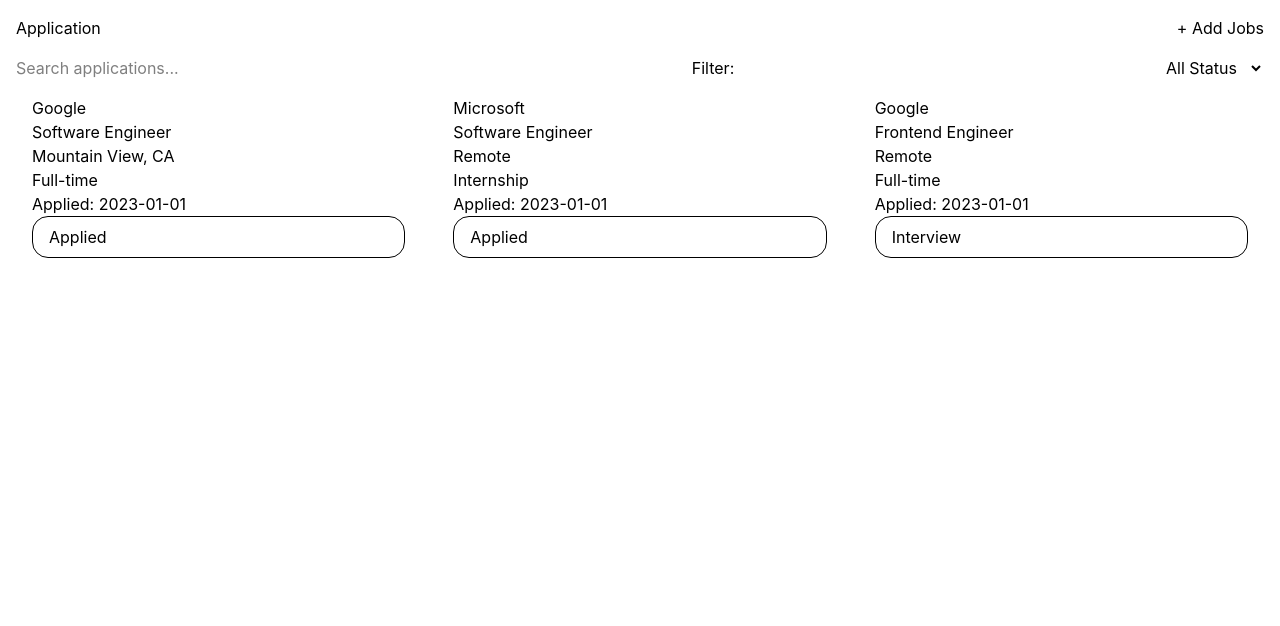
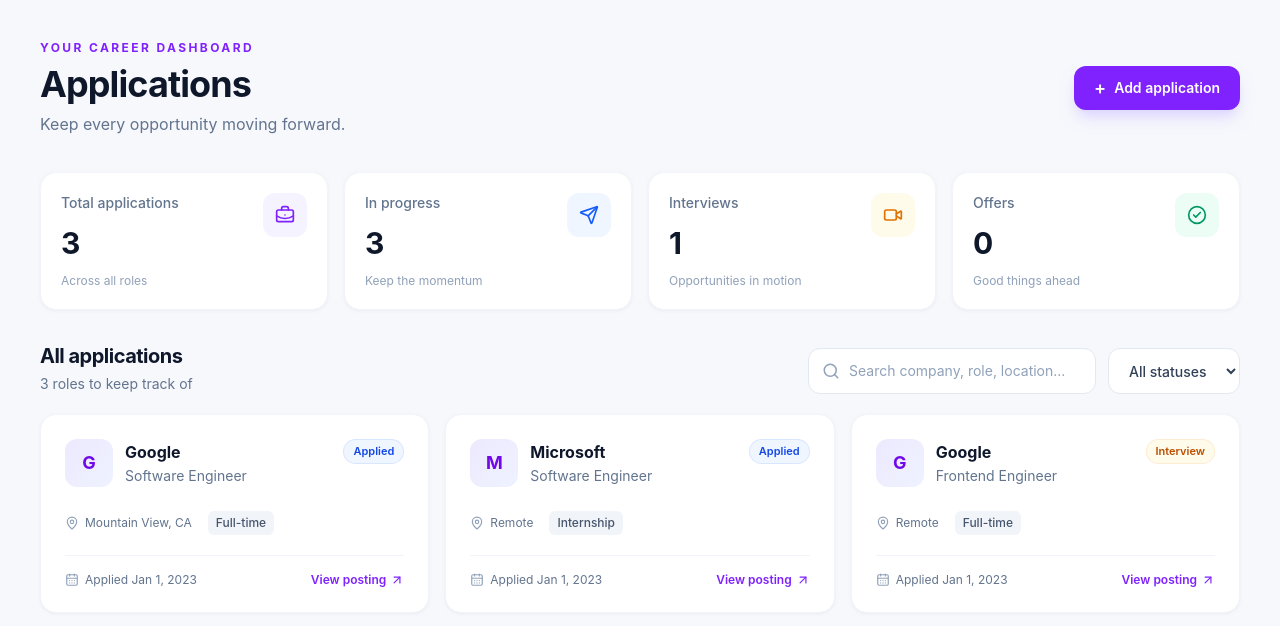
Before and after one commit to femight05/JobFlow, a React (Vite) app: page / in a window 1280 px wide. Shown: the top 626 px of the page. Built offline with nearby package versions, Linux system fonts and the light colour scheme.

Commit message:
Style: style the application page

```diff
--- a/src/components/ApplicationCard.tsx
+++ b/src/components/ApplicationCard.tsx
@@ -1,22 +1,74 @@
+import { ArrowUpRight, CalendarDays, MapPin } from "lucide-react";
 import type { JobApplication } from "../types/application";
-import StatuBadge from "./StatusBadge";
+import StatusBadge from "./StatusBadge";
 
 type ApplicationProps = {
   applicationData: JobApplication;
 };
 
 const ApplicationCard = ({ applicationData }: ApplicationProps) => {
+  const appliedDate = new Date(`${applicationData.appliedDate}T00:00:00`);
+  const formattedDate = Number.isNaN(appliedDate.getTime())
+    ? applicationData.appliedDate
+    : new Intl.DateTimeFormat("en", {
+        month: "short",
+        day: "numeric",
+        year: "numeric",
+      }).format(appliedDate);
+
   return (
-    <div className="px-4">
-      <h1>{applicationData.company}</h1>
-      <p>{applicationData.position}</p>
-      <div>
-        <p>{applicationData.location}</p>
-        <p>{applicationData.jobType}</p>
+    <article className="group flex h-full flex-col rounded-2xl border border-slate-100 bg-white p-5 shadow-sm shadow-slate-200/50 transition duration-200 hover:-translate-y-1 hover:border-violet-100 hover:shadow-xl hover:shadow-slate-200/70 sm:p-6">
+      <div className="flex items-start justify-between gap-3">
+        <div className="flex min-w-0 items-center gap-3">
+          <span className="flex size-12 shrink-0 items-center justify-center rounded-xl bg-linear-to-br from-violet-100 to-indigo-50 text-lg font-bold text-violet-700">
+            {applicationData.company.trim().charAt(0).toUpperCase()}
+          </span>
+          <div className="min-w-0">
+            <h3 className="truncate font-bold text-slate-900">
+              {applicationData.company}
+            </h3>
+            <p className="mt-0.5 truncate text-sm text-slate-500">
+              {applicationData.position}
+            </p>
+          </div>
+        </div>
+        <StatusBadge status={applicationData.status} />
       </div>
-      <p>Applied: {applicationData.appliedDate}</p>
-      <StatuBadge status={applicationData.status} />
-    </div>
+
+      <div className="mt-6 flex flex-wrap gap-x-4 gap-y-2 text-xs text-slate-500">
+        <span className="inline-flex items-center gap-1.5">
+          <MapPin aria-hidden="true" size={14} className="text-slate-400" />
+          {applicationData.location}
+        </span>
+        <span className="rounded-md bg-slate-100 px-2 py-1 font-medium text-slate-600">
+          {applicationData.jobType}
+        </span>
+      </div>
+
+      <div className="mt-5 flex items-center justify-between border-t border-slate-100 pt-4">
+        <p className="inline-flex items-center gap-1.5 text-xs text-slate-500">
+          <CalendarDays
+            aria-hidden="true"
+            size={14}
+            className="text-slate-400"
+          />
+          Applied {formattedDate}
+        </p>
+        <a
+          href={applicationData.jobURL}
+          target="_blank"
+          rel="noreferrer"
+          className="inline-flex items-center gap-1 text-xs font-semibold text-violet-600 transition hover:text-violet-800"
+        >
+          View posting
+          <ArrowUpRight
+            aria-hidden="true"
+            size={14}
+            className="transition-transform group-hover:-translate-y-0.5 group-hover:translate-x-0.5"
+          />
+        </a>
+      </div>
+    </article>
   );
 };
 
--- a/src/components/StatusBadge.tsx
+++ b/src/components/StatusBadge.tsx
@@ -4,8 +4,22 @@
   status: Status;
 };
 
-const StatuBadge = ({ status }: StatusProps) => {
-  return <div className="border px-4 py-2 rounded-2xl">{status}</div>;
+const statusStyles: Record<Status, string> = {
+  Applied: "bg-blue-50 text-blue-700 ring-blue-600/10",
+  Interview: "bg-amber-50 text-amber-700 ring-amber-600/10",
+  Offer: "bg-emerald-50 text-emerald-700 ring-emerald-600/10",
+  Rejected: "bg-rose-50 text-rose-700 ring-rose-600/10",
+  Withdrawn: "bg-slate-100 text-slate-600 ring-slate-500/10",
 };
 
-export default StatuBadge;
+const StatusBadge = ({ status }: StatusProps) => {
+  return (
+    <span
+      className={`shrink-0 rounded-full px-2.5 py-1 text-[11px] font-semibold ring-1 ring-inset ${statusStyles[status]}`}
+    >
+      {status}
+    </span>
+  );
+};
+
+export default StatusBadge;
--- a/src/pages/Application.tsx
+++ b/src/pages/Application.tsx
@@ -1,35 +1,202 @@
+import { useMemo, useState } from "react";
+import {
+  BriefcaseBusiness,
+  CircleCheck,
+  Search,
+  Send,
+  Video,
+} from "lucide-react";
 import ApplicationCard from "../components/ApplicationCard";
 import { application } from "../data/application";
+import type { Status } from "../types/application";
+
+const statuses: Array<Status | "All statuses"> = [
+  "All statuses",
+  "Applied",
+  "Interview",
+  "Offer",
+  "Rejected",
+  "Withdrawn",
+];
 
 const Application = () => {
+  const [searchQuery, setSearchQuery] = useState("");
+  const [selectedStatus, setSelectedStatus] =
+    useState<Status | "All statuses">("All statuses");
+
+  const filteredApplications = useMemo(() => {
+    const query = searchQuery.trim().toLowerCase();
+
+    return application.filter((item) => {
+      const matchesQuery =
+        !query ||
+        [item.company, item.position, item.location].some((value) =>
+          value.toLowerCase().includes(query),
+        );
+      const matchesStatus =
+        selectedStatus === "All statuses" || item.status === selectedStatus;
+
+      return matchesQuery && matchesStatus;
+    });
+  }, [searchQuery, selectedStatus]);
+
+  const metrics = [
+    {
+      label: "Total applications",
+      value: application.length,
+      note: "Across all roles",
+      icon: BriefcaseBusiness,
+      color: "bg-violet-50 text-violet-600",
+    },
+    {
+      label: "In progress",
+      value: application.filter(
+        (item) => item.status === "Applied" || item.status === "Interview",
+      ).length,
+      note: "Keep the momentum",
+      icon: Send,
+      color: "bg-blue-50 text-blue-600",
+    },
+    {
+      label: "Interviews",
+      value: application.filter((item) => item.status === "Interview").length,
+      note: "Opportunities in motion",
+      icon: Video,
+      color: "bg-amber-50 text-amber-600",
+    },
+    {
+      label: "Offers",
+      value: application.filter((item) => item.status === "Offer").length,
+      note: "Good things ahead",
+      icon: CircleCheck,
+      color: "bg-emerald-50 text-emerald-600",
+    },
+  ];
+
   return (
-    <div className="p-4">
-      <div className="flex justify-between items-center">
-        <h1>Application</h1>
-        <button>+ Add Jobs</button>
+    <main className="min-h-screen bg-[#f7f8fc] px-4 py-8 text-slate-900 sm:px-6 lg:px-10 lg:py-10">
+      <div className="mx-auto max-w-7xl">
+        <header className="mb-9 flex flex-col gap-5 sm:flex-row sm:items-center sm:justify-between">
+          <div>
+            <p className="mb-2 text-xs font-bold uppercase tracking-[0.2em] text-violet-600">
+              Your career dashboard
+            </p>
+            <h1 className="text-3xl font-bold tracking-tight sm:text-4xl">
+              Applications
+            </h1>
+            <p className="mt-2 text-sm text-slate-500 sm:text-base">
+              Keep every opportunity moving forward.
+            </p>
           </div>
-      <div className="flex justify-between items-center my-4">
+          <button
+            type="button"
+            className="inline-flex items-center justify-center gap-2 self-start rounded-xl bg-violet-600 px-5 py-3 text-sm font-semibold text-white shadow-lg shadow-violet-200 transition hover:-translate-y-0.5 hover:bg-violet-700 hover:shadow-violet-300 focus:outline-none focus:ring-4 focus:ring-violet-200 sm:self-center"
+          >
+            <span className="text-lg leading-none">+</span>
+            Add application
+          </button>
+        </header>
+
+        <section
+          aria-label="Application overview"
+          className="mb-8 grid grid-cols-1 gap-4 sm:grid-cols-2 xl:grid-cols-4"
+        >
+          {metrics.map(({ label, value, note, icon: Icon, color }) => (
+            <article
+              key={label}
+              className="rounded-2xl border border-slate-100 bg-white p-5 shadow-sm shadow-slate-200/50"
+            >
+              <div className="flex items-start justify-between">
+                <div>
+                  <p className="text-sm font-medium text-slate-500">{label}</p>
+                  <p className="mt-3 text-3xl font-bold tracking-tight">
+                    {value}
+                  </p>
+                </div>
+                <span className={`rounded-xl p-3 ${color}`}>
+                  <Icon aria-hidden="true" size={20} />
+                </span>
+              </div>
+              <p className="mt-3 text-xs text-slate-400">{note}</p>
+            </article>
+          ))}
+        </section>
+
+        <section aria-labelledby="application-list-heading">
+          <div className="mb-5 flex flex-col gap-4 sm:flex-row sm:items-end sm:justify-between">
+            <div>
+              <h2
+                id="application-list-heading"
+                className="text-xl font-bold tracking-tight"
+              >
+                All applications
+              </h2>
+              <p className="mt-1 text-sm text-slate-500">
+                {filteredApplications.length}{" "}
+                {filteredApplications.length === 1 ? "role" : "roles"} to keep
+                track of
+              </p>
+            </div>
+            <div className="flex w-full flex-col gap-3 sm:w-auto sm:flex-row">
+              <label className="relative block sm:w-72">
+                <span className="sr-only">Search applications</span>
+                <Search
+                  aria-hidden="true"
+                  size={18}
+                  className="pointer-events-none absolute left-3.5 top-1/2 -translate-y-1/2 text-slate-400"
+                />
                 <input
                   type="search"
                   name="search"
-          placeholder="Search applications..."
+                  value={searchQuery}
+                  onChange={(event) => setSearchQuery(event.target.value)}
+                  placeholder="Search company, role, location..."
+                  className="w-full rounded-xl border border-slate-200 bg-white py-3 pl-10 pr-4 text-sm outline-none transition placeholder:text-slate-400 focus:border-violet-300 focus:ring-4 focus:ring-violet-100"
                 />
-        <label htmlFor="status">Filter:</label>
-        <select name="status" id="status">
-          <option value="">All Status</option>
-          <option value="Applied">Applied</option>
-          <option value="Interview">Interview</option>
-          <option value="Offer">Offer</option>
-          <option value="Rejected">Rejected</option>
-          <option value="Withdrawn">Withdrawn</option>
+              </label>
+              <label className="sr-only" htmlFor="status">
+                Filter by status
+              </label>
+              <select
+                name="status"
+                id="status"
+                value={selectedStatus}
+                onChange={(event) =>
+                  setSelectedStatus(event.target.value as Status | "All statuses")
+                }
+                className="rounded-xl border border-slate-200 bg-white px-4 py-3 text-sm font-medium text-slate-700 outline-none transition focus:border-violet-300 focus:ring-4 focus:ring-violet-100"
+              >
+                {statuses.map((status) => (
+                  <option key={status} value={status}>
+                    {status}
+                  </option>
+                ))}
               </select>
             </div>
-      <div className="grid grid-cols-1  md:grid-cols-3 gap-4">
-        {application.map((application) => (
-          <ApplicationCard key={application.id} applicationData={application} />
+          </div>
+
+          {filteredApplications.length > 0 ? (
+            <div className="grid grid-cols-1 gap-4 md:grid-cols-2 xl:grid-cols-3">
+              {filteredApplications.map((item) => (
+                <ApplicationCard key={item.id} applicationData={item} />
               ))}
             </div>
+          ) : (
+            <div className="rounded-2xl border border-dashed border-slate-300 bg-white px-6 py-16 text-center">
+              <span className="mx-auto mb-4 flex size-12 items-center justify-center rounded-2xl bg-violet-50 text-violet-600">
+                <Search aria-hidden="true" size={21} />
+              </span>
+              <h3 className="font-semibold text-slate-800">
+                No applications found
+              </h3>
+              <p className="mt-1 text-sm text-slate-500">
+                Try a different search or status filter.
+              </p>
             </div>
+          )}
+        </section>
+      </div>
+    </main>
   );
 };
 
```
Lines whose indentation alone changed are shown as unchanged.
